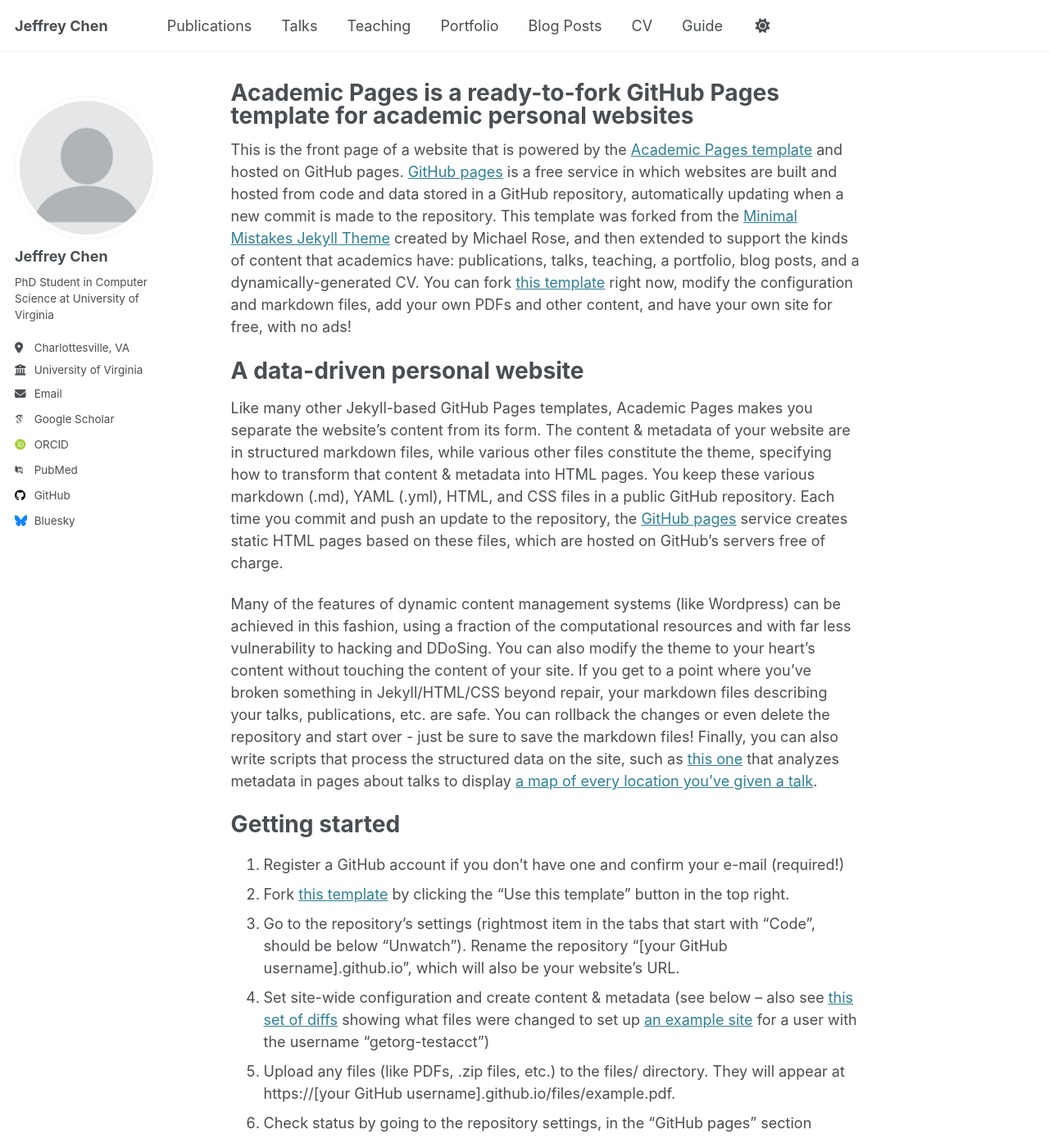
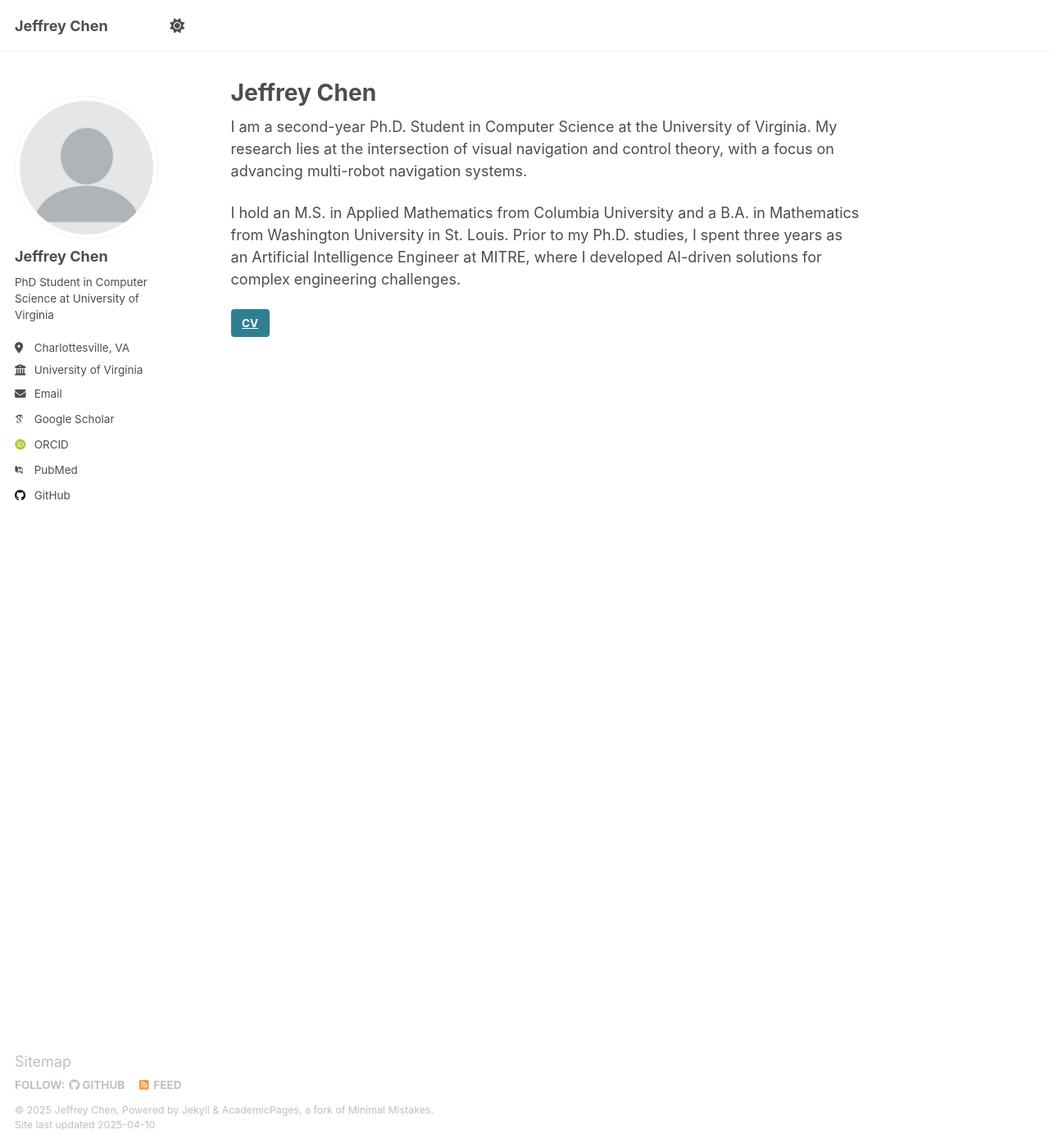
Before and after one commit to jeffchen888/jeffchen888.github.io, a Jekyll site: the page built from _pages/about.md, in a window 1280 px wide and 1400 px high. Shown: the whole window at 82% size. Built offline with Jekyll 4.4.1, drawn with Linux system fonts in a browser that asks for light colours; some web fonts are replaced; some of the changed text lies outside the part shown.

Commit message:
Update About, add CV link

```diff
--- a/_config.yml
+++ b/_config.yml
@@ -45,12 +45,12 @@ author:
   bitbucket        : # Username - Update with your username on the site
   codepen          : # Username
   dribbble         : # Username
-  github           : "academicpages"
+  github           : "jeffchen888"
   kaggle           : # Username
   stackoverflow    : # User number or user number and name (i.e., use "1" or "1/jeff-atwood")
 
   # Social media
-  bluesky          : "bsky.app" # Replace this with you Bluesky username
+  bluesky          : #"bsky.app" # Replace this with you Bluesky username
   facebook         : # Username
   flickr           : # Username
   foursquare       : # Username
--- a/_pages/about.md
+++ b/_pages/about.md
@@ -1,13 +1,21 @@
 ---
 permalink: /
-title: "Academic Pages is a ready-to-fork GitHub Pages template for academic personal websites"
+title: "Jeffrey Chen"
 author_profile: true
 redirect_from:
   - /about/
   - /about.html
 ---
 
-This is the front page of a website that is powered by the [Academic Pages template](https://github.com/academicpages/academicpages.github.io) and hosted on GitHub pages. [GitHub pages](https://pages.github.com) is a free service in which websites are built and hosted from code and data stored in a GitHub repository, automatically updating when a new commit is made to the repository. This template was forked from the [Minimal Mistakes Jekyll Theme](https://mmistakes.github.io/minimal-mistakes/) created by Michael Rose, and then extended to support the kinds of content that academics have: publications, talks, teaching, a portfolio, blog posts, and a dynamically-generated CV. You can fork [this template](https://github.com/academicpages/academicpages.github.io) right now, modify the configuration and markdown files, add your own PDFs and other content, and have your own site for free, with no ads!
+I am a second-year Ph.D. Student in Computer Science at the University of Virginia. My research lies at the intersection of visual navigation and control theory, with a focus on advancing multi-robot navigation systems.
+
+I hold an M.S. in Applied Mathematics from Columbia University and a B.A. in Mathematics from Washington University in St. Louis. Prior to my Ph.D. studies, I spent three years as an Artificial Intelligence Engineer at MITRE, where I developed AI-driven solutions for complex engineering challenges.
+
+
+[CV](files/Jeffrey Chen CV.pdf){: .btn .btn--semi-large .btn--info}
+
+
+<!-- This is the front page of a website that is powered by the [Academic Pages template](https://github.com/academicpages/academicpages.github.io) and hosted on GitHub pages. [GitHub pages](https://pages.github.com) is a free service in which websites are built and hosted from code and data stored in a GitHub repository, automatically updating when a new commit is made to the repository. This template was forked from the [Minimal Mistakes Jekyll Theme](https://mmistakes.github.io/minimal-mistakes/) created by Michael Rose, and then extended to support the kinds of content that academics have: publications, talks, teaching, a portfolio, blog posts, and a dynamically-generated CV. You can fork [this template](https://github.com/academicpages/academicpages.github.io) right now, modify the configuration and markdown files, add your own PDFs and other content, and have your own site for free, with no ads!
 
 A data-driven personal website
 ======
@@ -46,4 +54,4 @@ Example: editing a markdown file for a talk
 
 For more info
 ------
-More info about configuring Academic Pages can be found in [the guide](https://academicpages.github.io/markdown/), the [growing wiki](https://github.com/academicpages/academicpages.github.io/wiki), and you can always [ask a question on GitHub](https://github.com/academicpages/academicpages.github.io/discussions). The [guides for the Minimal Mistakes theme](https://mmistakes.github.io/minimal-mistakes/docs/configuration/) (which this theme was forked from) might also be helpful.
+More info about configuring Academic Pages can be found in [the guide](https://academicpages.github.io/markdown/), the [growing wiki](https://github.com/academicpages/academicpages.github.io/wiki), and you can always [ask a question on GitHub](https://github.com/academicpages/academicpages.github.io/discussions). The [guides for the Minimal Mistakes theme](https://mmistakes.github.io/minimal-mistakes/docs/configuration/) (which this theme was forked from) might also be helpful. -->
--- a/_pages/cv.md
+++ b/_pages/cv.md
@@ -11,14 +11,14 @@ redirect_from:
 
 Education
 ======
-* Ph.D in Version Control Theory, GitHub University, 2018 (expected)
-* M.S. in Jekyll, GitHub University, 2014
-* B.S. in GitHub, GitHub University, 2012
+* Ph.D in Computer Science, University of Virginia, 2028 (expected)
+* M.S. in Applied Mathematics, Columbia University, 2020
+* B.A. in Mathematics, Washington University in St. Louis, 2018
 
 Work experience
 ======
-* Spring 2024: Academic Pages Collaborator
-  * GitHub University
+* January 2021- August 2023: Artificial Intelligence Engineer
+  * MITRE (McLean, VA)
   * Duties includes: Updates and improvements to template
   * Supervisor: The Users
 
```
Also changed, not shown: _data/navigation.yml (+16 -16 lines), 1 other file.
